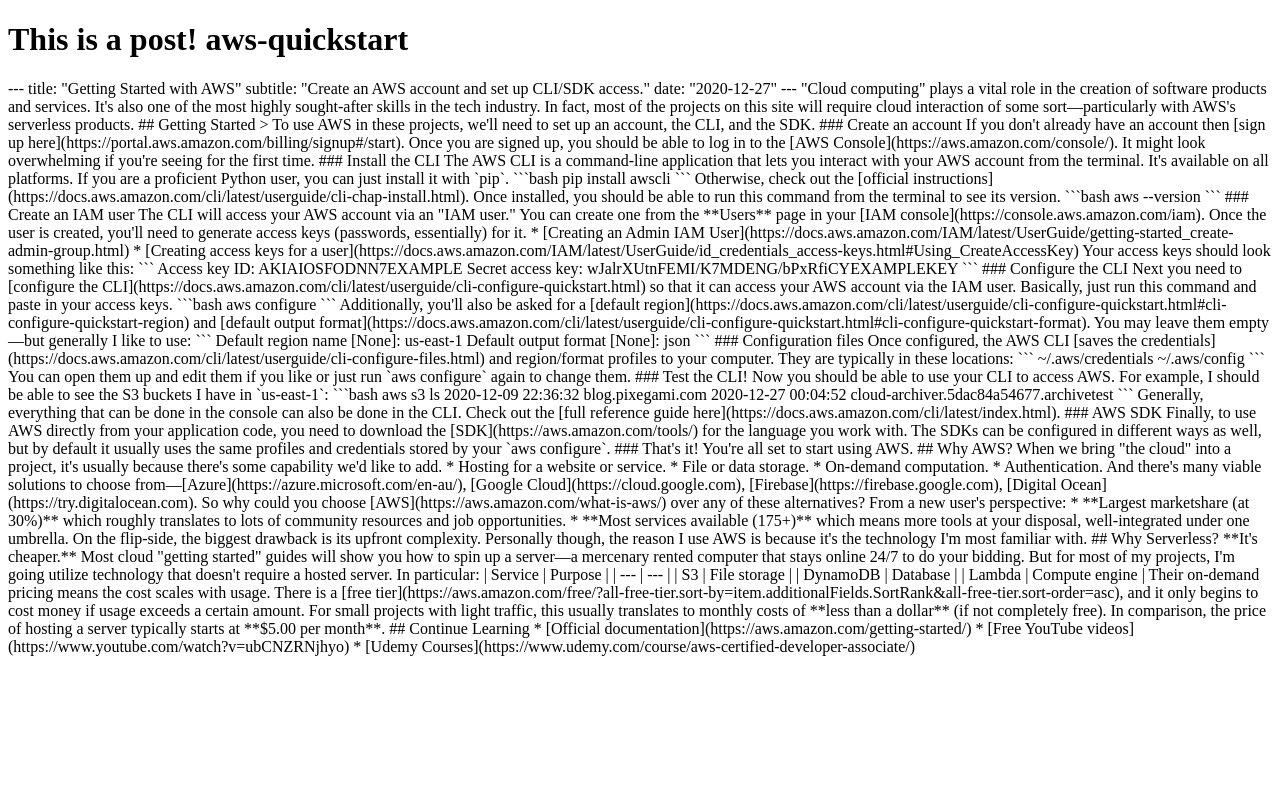
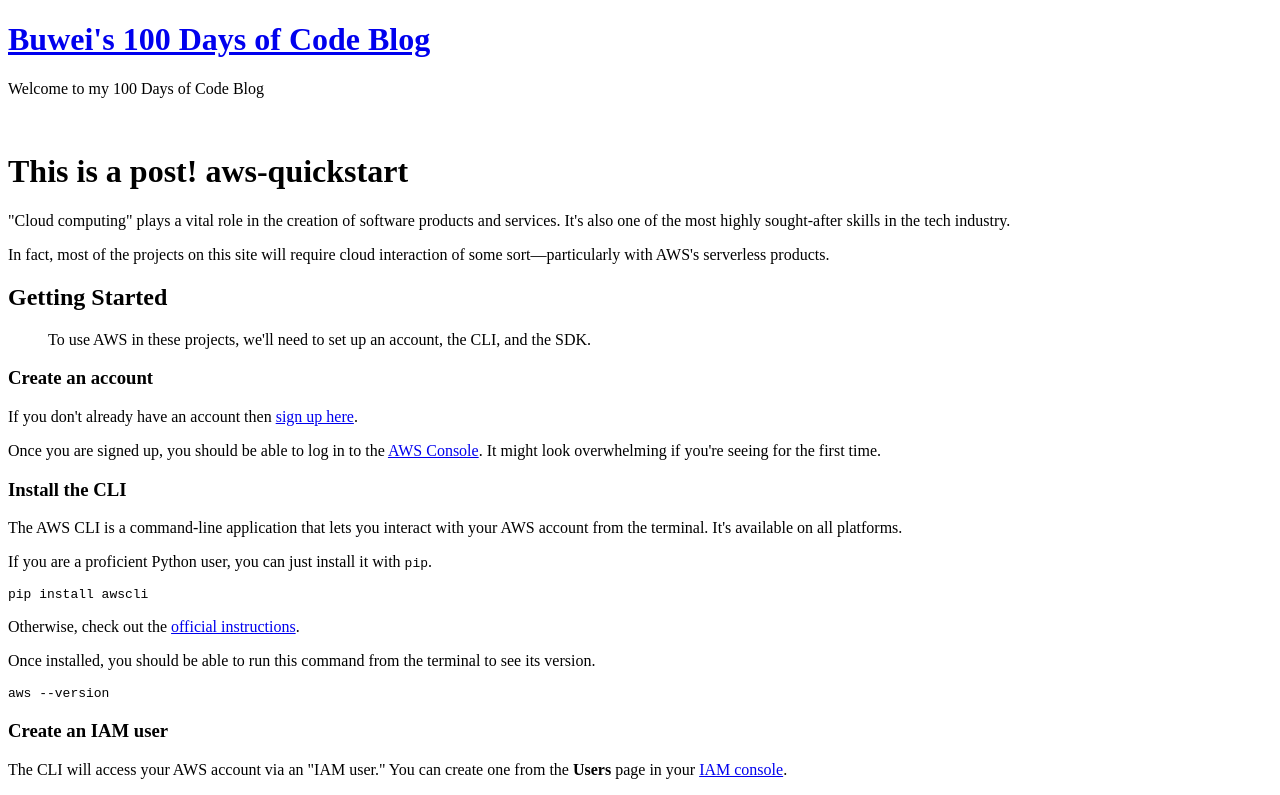
Before and after one commit to BuweiChen/buwei-100-days-of-code-blog, a Next.js app: page /posts/aws-quickstart in a window 1280 px wide. Shown: the top 795 px of the page. Built offline with nearby package versions, Linux system fonts and the light colour scheme.

Commit message:
minor bugfix

```diff
--- a/app/layout.tsx
+++ b/app/layout.tsx
@@ -1,3 +1,5 @@
+import Link from "next/link";
+
 export const metadata = {
   title: "buwei blog",
 };
@@ -10,7 +12,9 @@
   const header = (
     <header>
       <div>
-        <h1>Buwei's 100 Days of Code Blog</h1>
+        <Link href="/">
+          <h1>Buwei's 100 Days of Code Blog</h1>
+        </Link>
         <p>Welcome to my 100 Days of Code Blog</p>
         <br />
       </div>
@@ -28,7 +32,11 @@
 
   return (
     <html lang="en">
-      <body>{children}</body>
+      <body>
+        {header}
+        {children}
+        {footer}
+      </body>
     </html>
   );
 }
--- a/app/posts/[slug]/page.tsx
+++ b/app/posts/[slug]/page.tsx
@@ -1,4 +1,5 @@
 import fs from "fs";
+import Markdown from "markdown-to-jsx";
 
 const getPostContent = (slug: string) => {
   const folder = "posts/";
@@ -13,7 +14,7 @@
   return (
     <p>
       <h1>This is a post! {slug}</h1>
-      <p>{content}</p>
+      <Markdown>{content}</Markdown>
     </p>
   );
 };
```
Also changed, not shown: package.json (+5 -4 lines), 1 other file (tests, documents, lock files or other folders).
